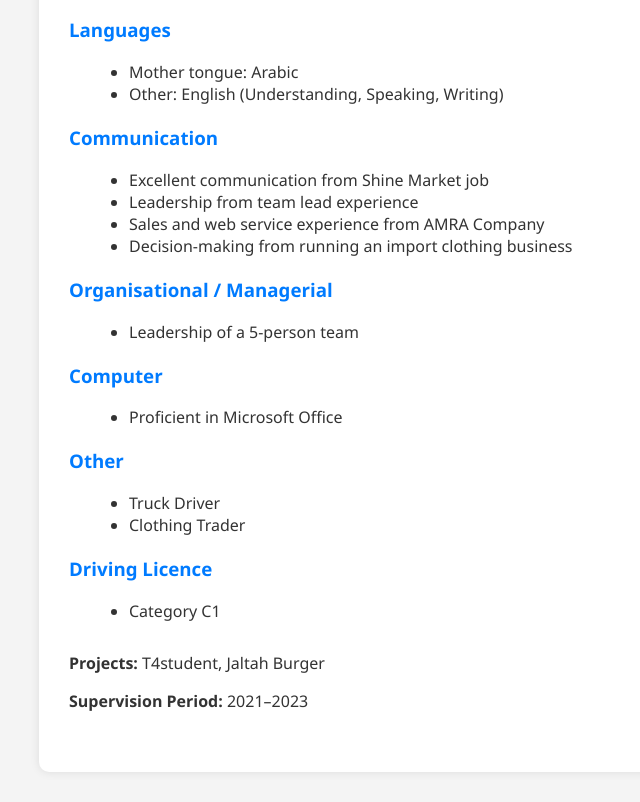
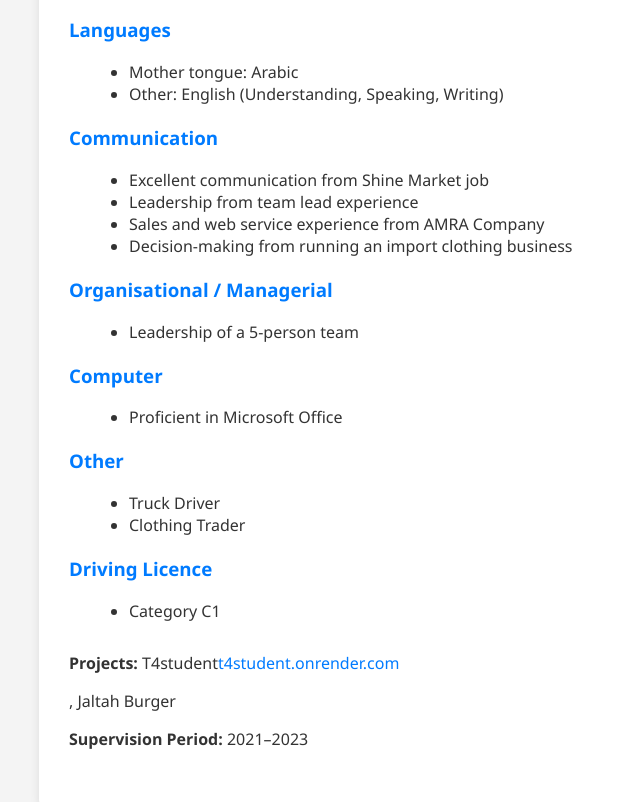
Before and after one commit to mamoun-CS/WEB-CS, a plain HTML site: page index.html in a window 1280 px wide. Shown: the part 855-1657 px from the top of the page, without its empty margins (171-811 px from the left). Drawn offline with Linux system fonts and the light colour scheme.

Commit message:
Update index.html

```diff
--- a/index.html
+++ b/index.html
@@ -85,7 +85,8 @@
     </section>
 
     <footer>
-      <p><strong>Projects:</strong> T4student, Jaltah Burger</p>
+      <p><strong>Projects:</strong> T4student<a>t4student.onrender.com</a></p><p>, Jaltah Burger</p>
+
       <p><strong>Supervision Period:</strong> 2021–2023</p>
     </footer>
   </div>
```
